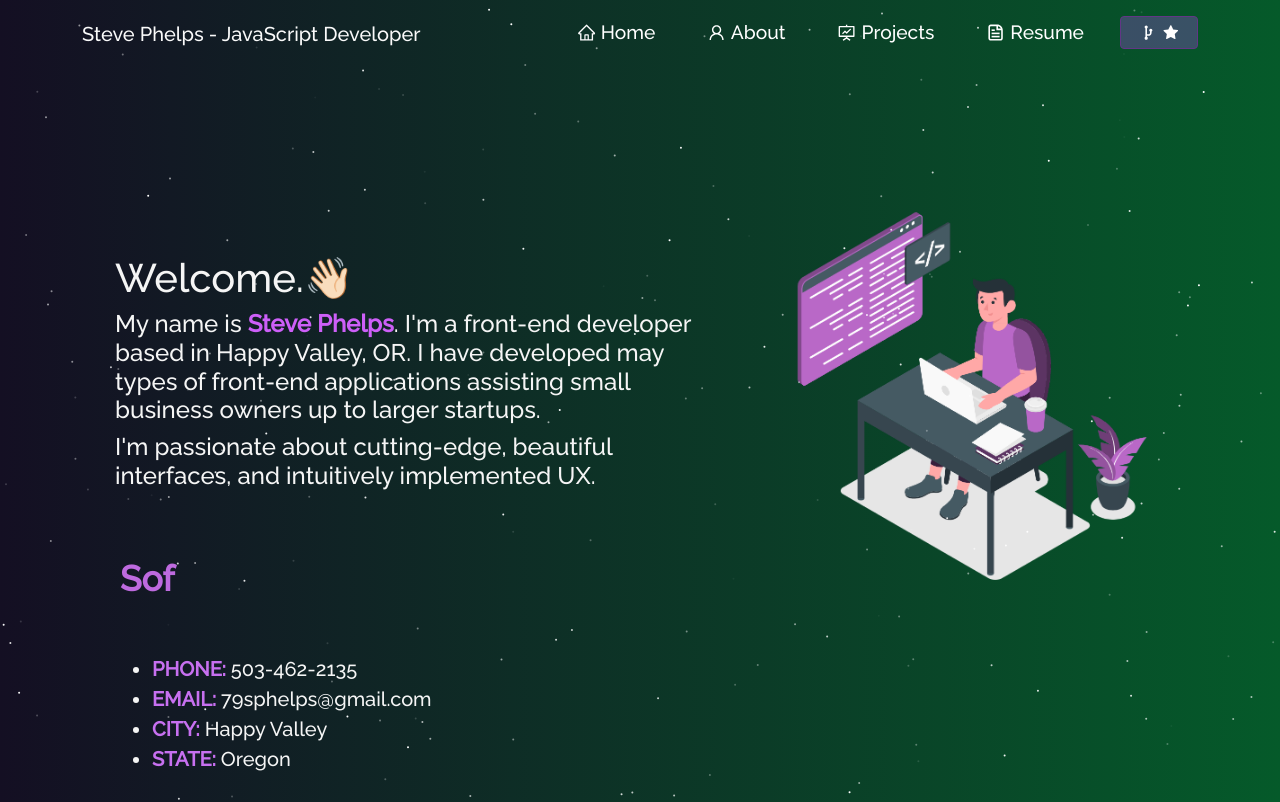
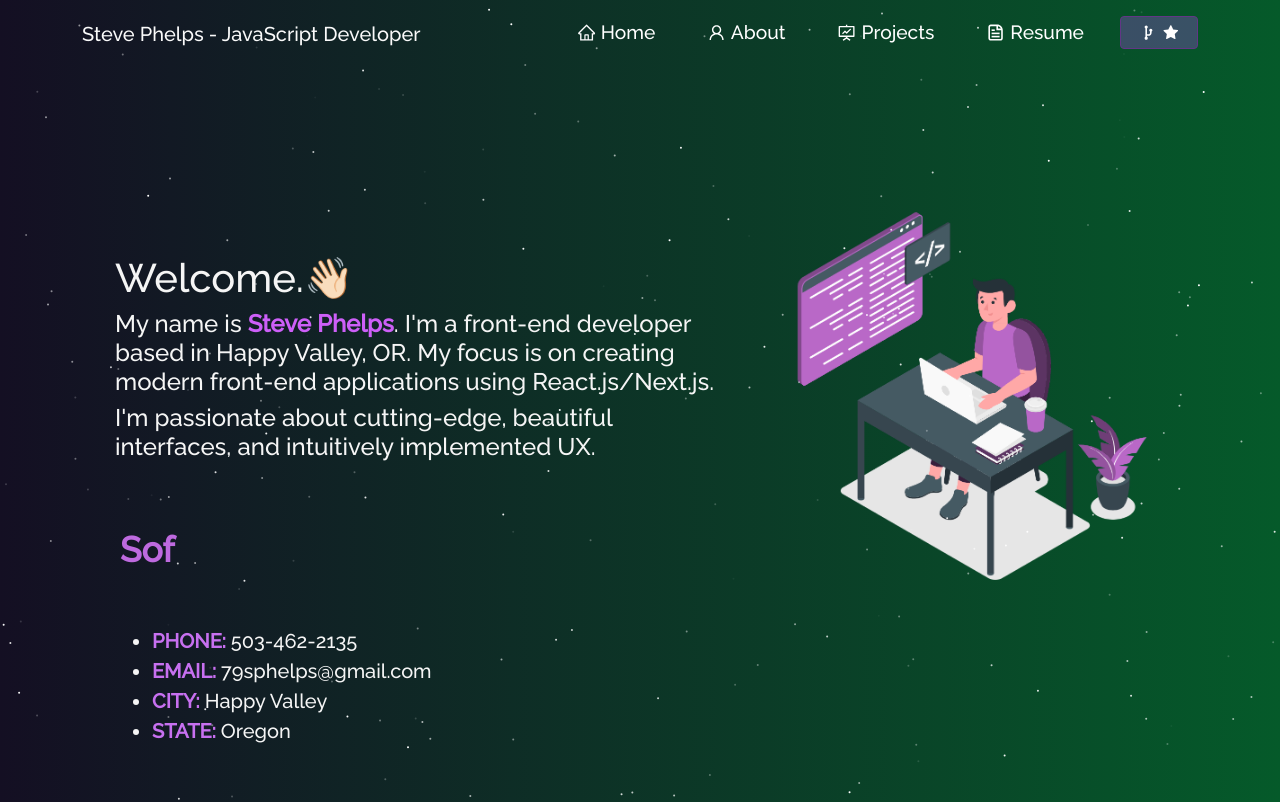
Before and after one commit to 79sphelps/steve-phelps, a React (Create React App) app: page / in a window 1280 px wide. Shown: the top 802 px of the page. Built offline with nearby package versions, Linux system fonts and the light colour scheme.

Commit message:
updating verbiage on home page

```diff
--- a/src/components/Home/Home.js
+++ b/src/components/Home/Home.js
@@ -28,7 +28,7 @@ function Home() {
               <h3 className="heading-subtext" >
               My name is<strong className="main-name"> Steve Phelps</strong>.
               I'm a front-end developer based in Happy Valley, OR.
-              I have developed may types of front-end applications assisting small business owners up to larger startups.
+              My focus is on creating modern front-end applications using React.js/Next.js.
               </h3>
               <h3 className="heading-subtext" >
                 I'm passionate about cutting-edge, beautiful interfaces, and intuitively implemented UX.
```
Also changed, not shown: 1 other file (tests, documents, lock files or other folders).
